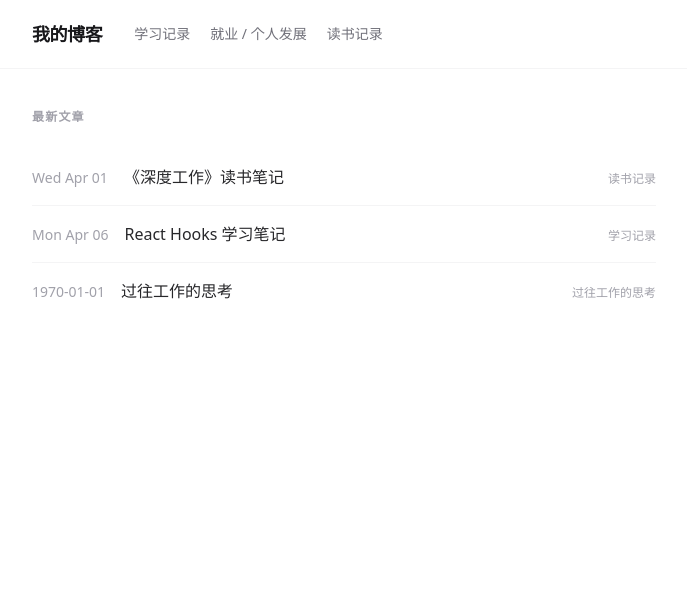
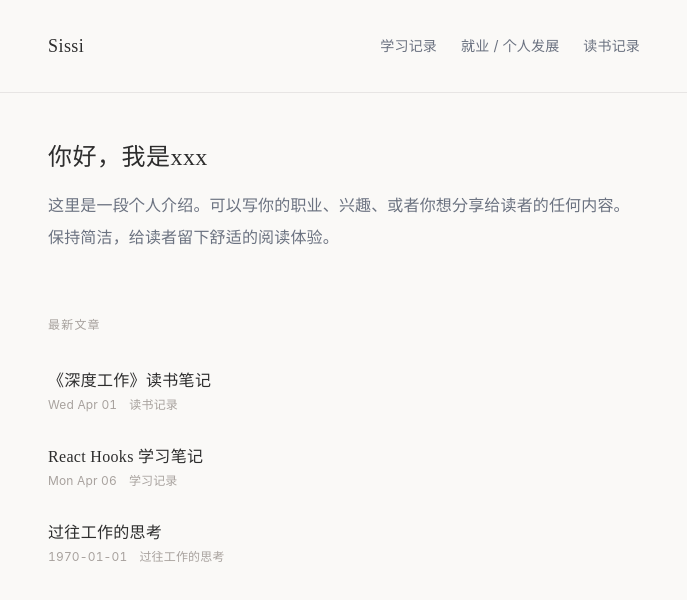
Before and after one commit to sissi1125/myBlog, a Next.js app: page / in a window 1280 px wide. Shown: the top 600 px of the page, without its empty margins (296-983 px from the left). Built offline with nearby package versions, Linux system fonts and the light colour scheme.

Commit message:
feat: add claude.md

```diff
--- a/components/Layout.tsx
+++ b/components/Layout.tsx
@@ -3,18 +3,22 @@ import { CATEGORIES } from '../lib/posts'
 
 export default function Layout({ children }: { children: React.ReactNode }) {
   return (
-    <div className="min-h-screen bg-white text-zinc-800">
-      <header className="border-b border-zinc-100">
-        <div className="max-w-2xl mx-auto px-6 py-5 flex items-center gap-8">
-          <Link href="/" className="text-lg font-bold tracking-tight text-zinc-900 hover:text-indigo-500 transition-colors">
-            我的博客
+    <div className="min-h-screen" style={{ backgroundColor: 'var(--color-bg)' }}>
+      <header className="border-b" style={{ borderColor: 'var(--color-border)' }}>
+        <div className="max-w-[640px] mx-auto px-6 py-8 flex items-center justify-between">
+          <Link
+            href="/"
+            className="text-lg tracking-wide"
+            style={{ fontFamily: "'Noto Serif SC', serif", color: 'var(--color-text)' }}
+          >
+            Sissi
           </Link>
-          <nav className="flex gap-5">
+          <nav className="flex gap-6">
             {CATEGORIES.map(cat => (
               <Link
                 key={cat.id}
                 href={`/category/${encodeURIComponent(cat.id)}`}
-                className="text-sm text-zinc-500 hover:text-indigo-500 transition-colors"
+                className="text-sm link"
               >
                 {cat.label}
               </Link>
@@ -22,7 +26,7 @@ export default function Layout({ children }: { children: React.ReactNode }) {
           </nav>
         </div>
       </header>
-      <main className="max-w-2xl mx-auto px-6 py-10">
+      <main className="max-w-[640px] mx-auto px-6 py-12">
         {children}
       </main>
     </div>
--- a/pages/_app.tsx
+++ b/pages/_app.tsx
@@ -1,6 +1,16 @@
 import type { AppProps } from 'next/app'
+import Head from 'next/head'
 import '../styles/globals.css'
 
 export default function App({ Component, pageProps }: AppProps) {
-  return <Component {...pageProps} />
+  return (
+    <>
+      <Head>
+        <link rel="preconnect" href="https://fonts.googleapis.com" />
+        <link rel="preconnect" href="https://fonts.gstatic.com" crossOrigin="anonymous" />
+        <link href="https://fonts.googleapis.com/css2?family=Noto+Serif+SC:wght@400;500;600&display=swap" rel="stylesheet" />
+      </Head>
+      <Component {...pageProps} />
+    </>
+  )
 }
--- a/pages/category/[category].tsx
+++ b/pages/category/[category].tsx
@@ -8,17 +8,45 @@ interface Props { category: string; label: string; posts: PostMeta[] }
 export default function CategoryPage({ label, posts }: Props) {
   return (
     <Layout>
-      <h2 className="text-xs font-semibold uppercase tracking-widest text-zinc-400 mb-6">{label}</h2>
-      <ul className="divide-y divide-zinc-100">
+      <h1
+        className="text-xl mb-10"
+        style={{ fontFamily: "'Noto Serif SC', serif", color: 'var(--color-text)' }}
+      >
+        {label}
+      </h1>
+      <ul className="space-y-6">
         {posts.map(post => (
-          <li key={post.slug} className="py-4 flex items-baseline gap-4">
-            <time className="text-sm text-zinc-400 shrink-0 tabular-nums">{post.date}</time>
-            <Link href={`/posts/${post.slug}`} className="text-zinc-800 hover:text-indigo-500 transition-colors flex-1">
-              {post.title}
+          <li key={post.slug} className="group">
+            <Link
+              href={`/posts/${post.slug}`}
+              className="block py-1 transition-opacity hover:opacity-70"
+            >
+              <div className="flex items-baseline gap-4 mb-1">
+                <h2
+                  className="text-base"
+                  style={{ fontFamily: "'Noto Serif SC', serif", color: 'var(--color-text)' }}
+                >
+                  {post.title}
+                </h2>
+              </div>
+              <div className="flex items-center gap-3">
+                <time
+                  className="text-xs tabular-nums"
+                  style={{ color: 'var(--color-text-tertiary)' }}
+                >
+                  {post.date}
+                </time>
+                {post.tags?.map(tag => (
+                  <span
+                    key={tag}
+                    className="text-xs"
+                    style={{ color: 'var(--color-text-tertiary)' }}
+                  >
+                    #{tag}
+                  </span>
+                ))}
+              </div>
             </Link>
-            {post.tags?.map(tag => (
-              <span key={tag} className="text-xs bg-indigo-50 text-indigo-500 px-2 py-0.5 rounded-full shrink-0">{tag}</span>
-            ))}
           </li>
         ))}
       </ul>
--- a/pages/index.tsx
+++ b/pages/index.tsx
@@ -6,18 +6,63 @@ import type { GetStaticProps } from 'next'
 export default function Home({ recentPosts }: { recentPosts: PostMeta[] }) {
   return (
     <Layout>
-      <h2 className="text-xs font-semibold uppercase tracking-widest text-zinc-400 mb-6">最新文章</h2>
-      <ul className="divide-y divide-zinc-100">
+      {/* 个人介绍 */}
+      <section className="mb-16">
+        <h1
+          className="text-2xl mb-4"
+          style={{ fontFamily: "'Noto Serif SC', serif", color: 'var(--color-text)' }}
+        >
+          你好，我是xxx
+        </h1>
+        <p className="leading-loose" style={{ color: 'var(--color-text-secondary)' }}>
+          这里是一段个人介绍。可以写你的职业、兴趣、或者你想分享给读者的任何内容。
+          <br />
+          保持简洁，给读者留下舒适的阅读体验。
+        </p>
+      </section>
+
+      {/* 最新文章 */}
+      <section>
+        <h2
+          className="text-xs font-normal uppercase tracking-widest mb-8"
+          style={{ color: 'var(--color-text-tertiary)' }}
+        >
+          最新文章
+        </h2>
+        <ul className="space-y-6">
           {recentPosts.map(post => (
-          <li key={post.slug} className="py-4 flex items-baseline gap-4">
-            <time className="text-sm text-zinc-400 shrink-0 tabular-nums">{post.date}</time>
-            <Link href={`/posts/${post.slug}`} className="text-zinc-800 hover:text-indigo-500 transition-colors flex-1">
+            <li key={post.slug} className="group">
+              <Link
+                href={`/posts/${post.slug}`}
+                className="block py-1 transition-opacity hover:opacity-70"
+              >
+                <div className="flex items-baseline gap-4 mb-1">
+                  <h3
+                    className="text-base"
+                    style={{ fontFamily: "'Noto Serif SC', serif", color: 'var(--color-text)' }}
+                  >
                     {post.title}
+                  </h3>
+                </div>
+                <div className="flex items-center gap-3">
+                  <time
+                    className="text-xs tabular-nums"
+                    style={{ color: 'var(--color-text-tertiary)' }}
+                  >
+                    {post.date}
+                  </time>
+                  <span
+                    className="text-xs"
+                    style={{ color: 'var(--color-text-tertiary)' }}
+                  >
+                    {post.category}
+                  </span>
+                </div>
               </Link>
-            <span className="text-xs text-zinc-400 shrink-0">{post.category}</span>
             </li>
           ))}
         </ul>
+      </section>
     </Layout>
   )
 }
--- a/pages/posts/[...slug].tsx
+++ b/pages/posts/[...slug].tsx
@@ -7,22 +7,36 @@ export default function PostPage({ post }: { post: Post }) {
   return (
     <Layout>
       <article>
-        <header className="mb-8">
-          <h1 className="text-2xl font-bold text-zinc-900 mb-3">{post.title}</h1>
-          <div className="flex items-center gap-3 text-sm text-zinc-400">
+        <header className="mb-10">
+          <h1
+            className="text-xl mb-4"
+            style={{ fontFamily: "'Noto Serif SC', serif", color: 'var(--color-text)' }}
+          >
+            {post.title}
+          </h1>
+          <div className="flex items-center gap-3 text-xs" style={{ color: 'var(--color-text-tertiary)' }}>
             <time>{post.date}</time>
-            <Link href={`/category/${encodeURIComponent(post.category)}`} className="text-indigo-400 hover:text-indigo-600 transition-colors">
+            <span>·</span>
+            <Link
+              href={`/category/${encodeURIComponent(post.category)}`}
+              className="link"
+            >
               {post.category}
             </Link>
-            {post.tags?.map(tag => (
-              <span key={tag} className="bg-indigo-50 text-indigo-500 text-xs px-2 py-0.5 rounded-full">{tag}</span>
-            ))}
+            {post.tags && post.tags.length > 0 && (
+              <>
+                <span>·</span>
+                {post.tags.map(tag => (
+                  <span key={tag}>#{tag}</span>
+                ))}
+              </>
+            )}
           </div>
         </header>
         <div className="post-content" dangerouslySetInnerHTML={{ __html: post.contentHtml }} />
       </article>
-      <Link href="/" className="inline-block mt-10 text-sm text-zinc-400 hover:text-indigo-500 transition-colors">
-        ← 返回首页
+      <Link href="/" className="inline-block mt-12 text-sm link">
+        ← 返回
       </Link>
     </Layout>
   )
--- a/styles/globals.css
+++ b/styles/globals.css
@@ -2,13 +2,103 @@
 @tailwind components;
 @tailwind utilities;
 
+:root {
+  --color-bg: #faf9f7;
+  --color-text: #2d2d2d;
+  --color-text-secondary: #6b7280;
+  --color-text-tertiary: #a8a29e;
+  --color-accent: #78716c;
+  --color-border: #e7e5e4;
+}
+
+@layer base {
+  html {
+    background-color: var(--color-bg);
+    color: var(--color-text);
+  }
+
+  body {
+    font-family: -apple-system, BlinkMacSystemFont, 'Segoe UI', sans-serif;
+    line-height: 1.8;
+    letter-spacing: 0.01em;
+    -webkit-font-smoothing: antialiased;
+  }
+
+  /* 标题使用宋体 */
+  h1, h2, h3 {
+    font-family: 'Noto Serif SC', serif;
+    font-weight: 500;
+    letter-spacing: 0.02em;
+  }
+}
+
 @layer components {
+  /* 文章内容样式 */
   .post-content {
     @apply prose prose-neutral max-w-none;
-    @apply prose-headings:font-semibold;
-    @apply prose-a:text-indigo-500 prose-a:no-underline hover:prose-a:underline;
+    line-height: 2;
+  }
+
+  .post-content p {
+    margin-bottom: 1.75em;
+  }
+
+  .post-content h2 {
+    margin-top: 2.5em;
+    margin-bottom: 1em;
+    font-size: 1.25rem;
+  }
+
+  .post-content h3 {
+    margin-top: 2em;
+    margin-bottom: 0.75em;
+    font-size: 1.1rem;
+  }
+
+  .post-content a {
+    color: var(--color-text-secondary);
+    text-decoration: none;
+    border-bottom: 1px solid transparent;
+    transition: all 0.3s ease;
+  }
+
+  .post-content a:hover {
+    color: var(--color-text);
+    border-bottom-color: var(--color-text-tertiary);
+  }
+
+  .post-content code {
     @apply prose-code:before:content-none prose-code:after:content-none;
+    background-color: #f5f5f4;
+    padding: 0.1em 0.3em;
+    border-radius: 3px;
+    font-size: 0.9em;
+  }
+
+  .post-content pre {
     @apply prose-pre:bg-zinc-900 prose-pre:text-zinc-100;
-    @apply prose-blockquote:border-indigo-400 prose-blockquote:bg-indigo-50 prose-blockquote:not-italic;
+    border-radius: 6px;
+    font-size: 0.875rem;
+    line-height: 1.6;
+  }
+
+  .post-content blockquote {
+    border-left: 2px solid var(--color-text-tertiary);
+    background: transparent;
+    padding-left: 1.25em;
+    margin: 1.5em 0;
+    font-style: italic;
+    color: var(--color-text-secondary);
+  }
+
+  /* 链接样式 */
+  .link {
+    color: var(--color-text-secondary);
+    text-decoration: none;
+    transition: color 0.3s ease;
+  }
+
+  .link:hover {
+    color: var(--color-text);
   }
 }
```
Also changed, not shown: 1 other file (tests, documents, lock files or other folders). Lines whose indentation alone changed are shown as unchanged.
